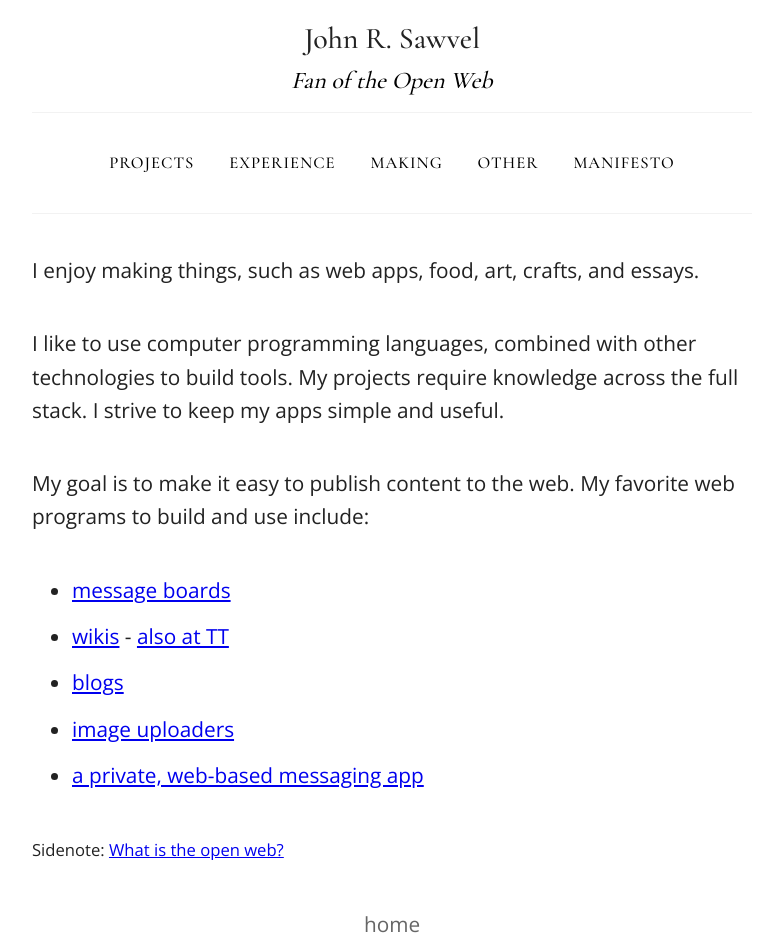
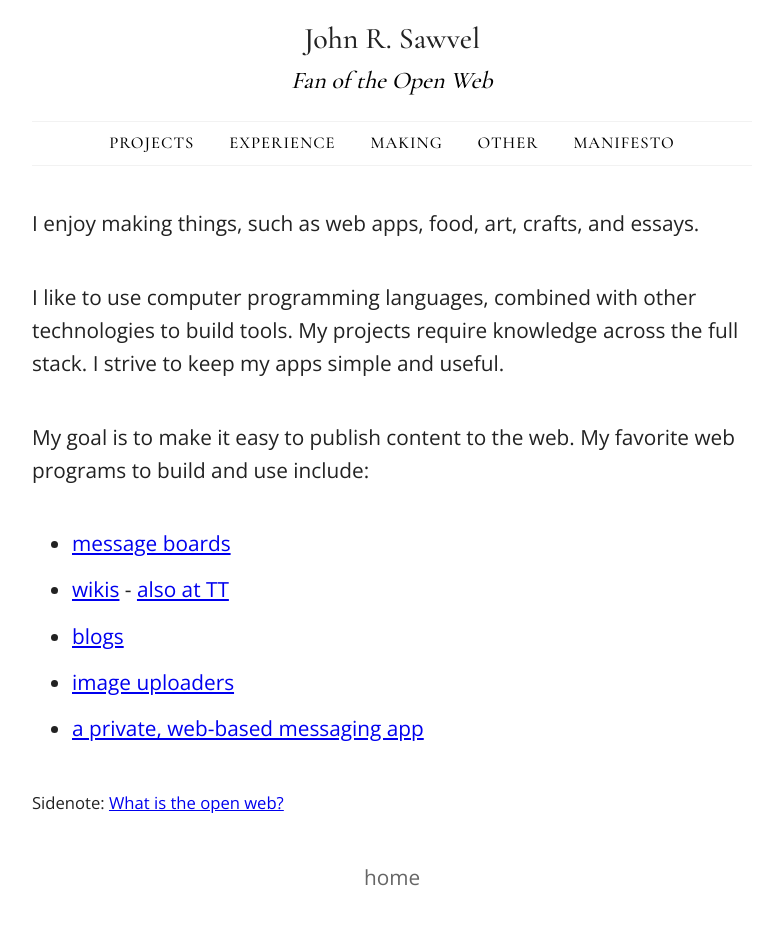
Before and after one commit to jrsawvel/jrsawvel.github.io, a Jekyll site: the page built from index.md, in a window 1280 px wide. Shown: the whole page, without its empty margins (248-1031 px from the left). Built offline with Jekyll 4.4.1, drawn with Linux system fonts in a browser that asks for light colours; after the commit the page ends 900 px from its top, so only the background shows below that.

Commit message:
Update boghop-min.html

```diff
--- a/_layouts/boghop-min.html
+++ b/_layouts/boghop-min.html
@@ -38,8 +38,9 @@
     </div>
 -->
 
+    <div class="menu-links">
     <hr class="nav-hr" />
-    <nav class="nav-primary"><div class="wrap menu-links"><ul class="nav-menu">
+    <nav class="nav-primary"><div class="wrap"><ul class="nav-menu">
       <li class="menu-item"><a href="/projects">Projects</a></li>
       <li class="menu-item"><a href="/experience">Experience</a></li>
       <li class="menu-item"><a href="/making">Making</a></li>
@@ -47,6 +48,7 @@
       <li class="menu-item"><a href="/manifesto">Manifesto</a></li>
     </ul></div></nav>
     <hr class="nav-hr" />
+    </div>
 
     <article>
       <header class="entry-header">
```
